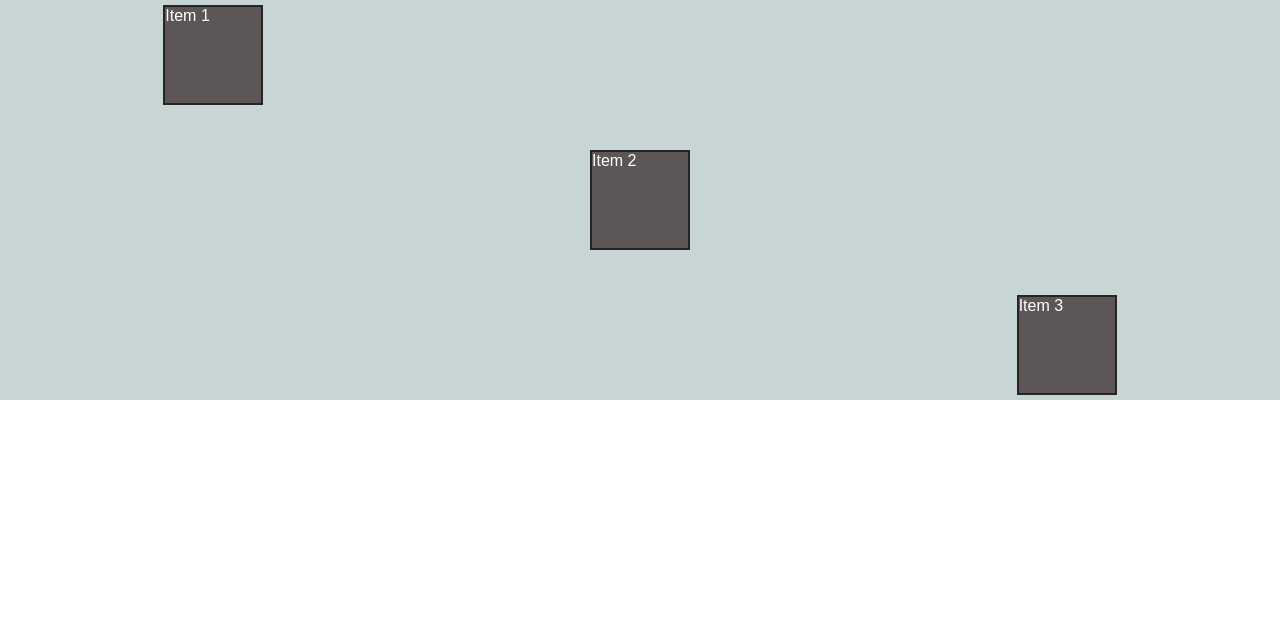
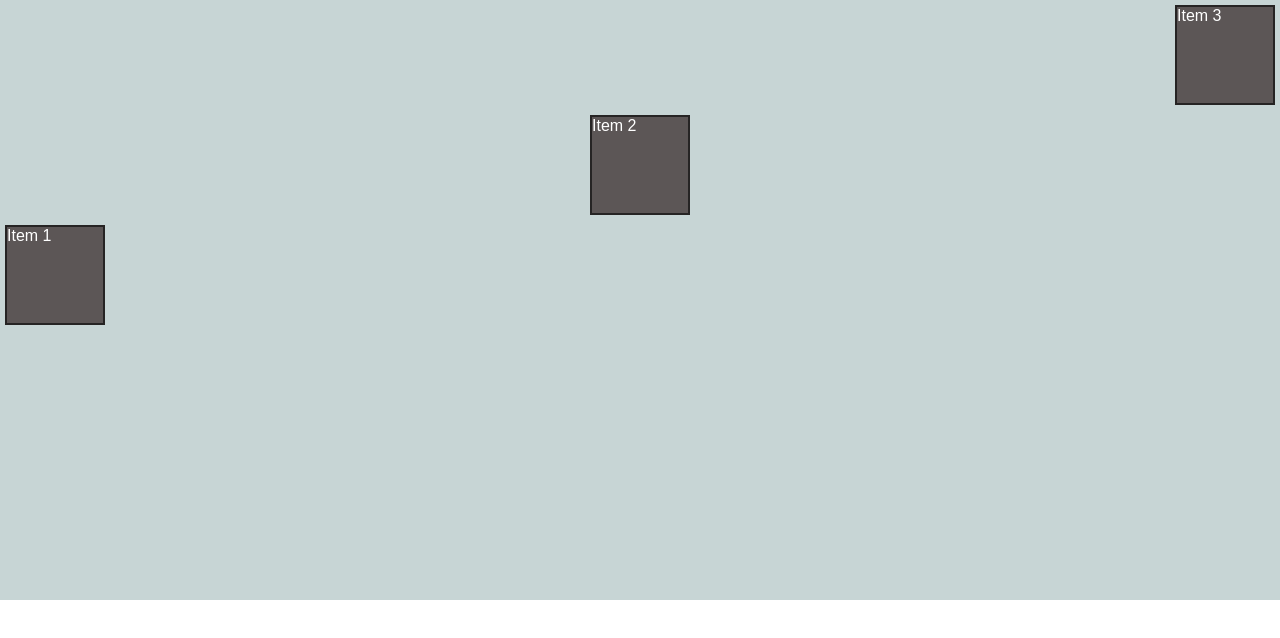
Before and after one commit to Dina2703/flexbox-001, a website: page index.html in a window 1280 px wide. Drawn offline with Linux system fonts and the light colour scheme.

Commit message:
flex-direction & column

```diff
--- a/notes.txt
+++ b/notes.txt
@@ -43,3 +43,6 @@ In horizonal axis we need add height to move items inside it vertically, otherwi
 .item:nth-of-type(3) {
 align-self: flex-end;
 }
+
+* justify-content  - always os on the main axis
+* align-items  - always is on the cross axis
--- a/style.css
+++ b/style.css
@@ -10,9 +10,10 @@ body {
 }
 
 .flex-container {
-  height: 400px;
+  height: 600px;
   display: flex;
-  justify-content: space-around;
+  flex-direction: column-reverse;
+  justify-content: start;
   align-items: center;
   background-color: rgb(199, 213, 213);
 }
```
